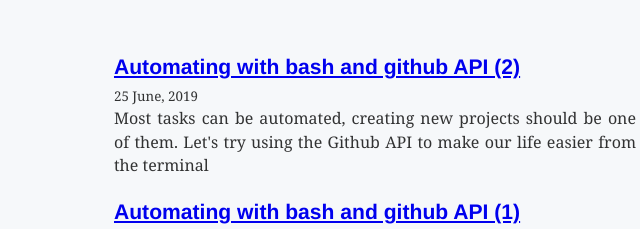
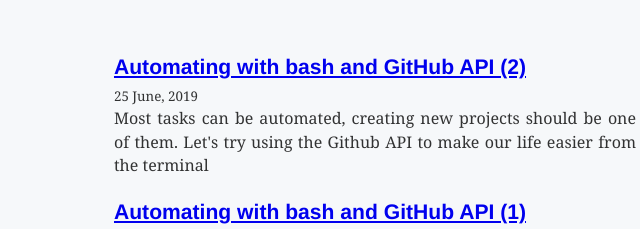
Before and after one commit to littlecastrum/devoured, a Gatsby site: page / in a window 1280 px wide. Shown: the part 316-545 px from the top of the page, 265-905 px from the left. Built offline with nearby package versions, Linux system fonts and the light colour scheme; Gatsby itself is replaced by a stand-in of ours; some packages are replaced by stand-ins of ours; what typography-theme-elk-glen would draw is missing.

Commit message:
Fix to url alias and changes to titles

```diff
--- a/now.json
+++ b/now.json
@@ -10,5 +10,5 @@
       }
     }
   ],
-  "alias": ["devoured.io"]
+  "alias": ["devoured.io", "www.devoured.io"]
 }
--- a/src/pages/automating-with-bash-and-github-api-1/index.md
+++ b/src/pages/automating-with-bash-and-github-api-1/index.md
@@ -1,5 +1,5 @@
 ---
-title: 'Automating with bash and github API (1)'
+title: 'Automating with bash and GitHub API (1)'
 description: >-
   Most tasks can be automated, creating new projects should be one of them.
   Let's try using the Github API to make our life easier from the terminal
--- a/src/pages/automating-with-bash-and-github-api-2/index.md
+++ b/src/pages/automating-with-bash-and-github-api-2/index.md
@@ -1,5 +1,5 @@
 ---
-title: 'Automating with bash and github API (2)'
+title: 'Automating with bash and GitHub API (2)'
 description: >-
   Most tasks can be automated, creating new projects should be one of them.
   Let's try using the Github API to make our life easier from the terminal
```
